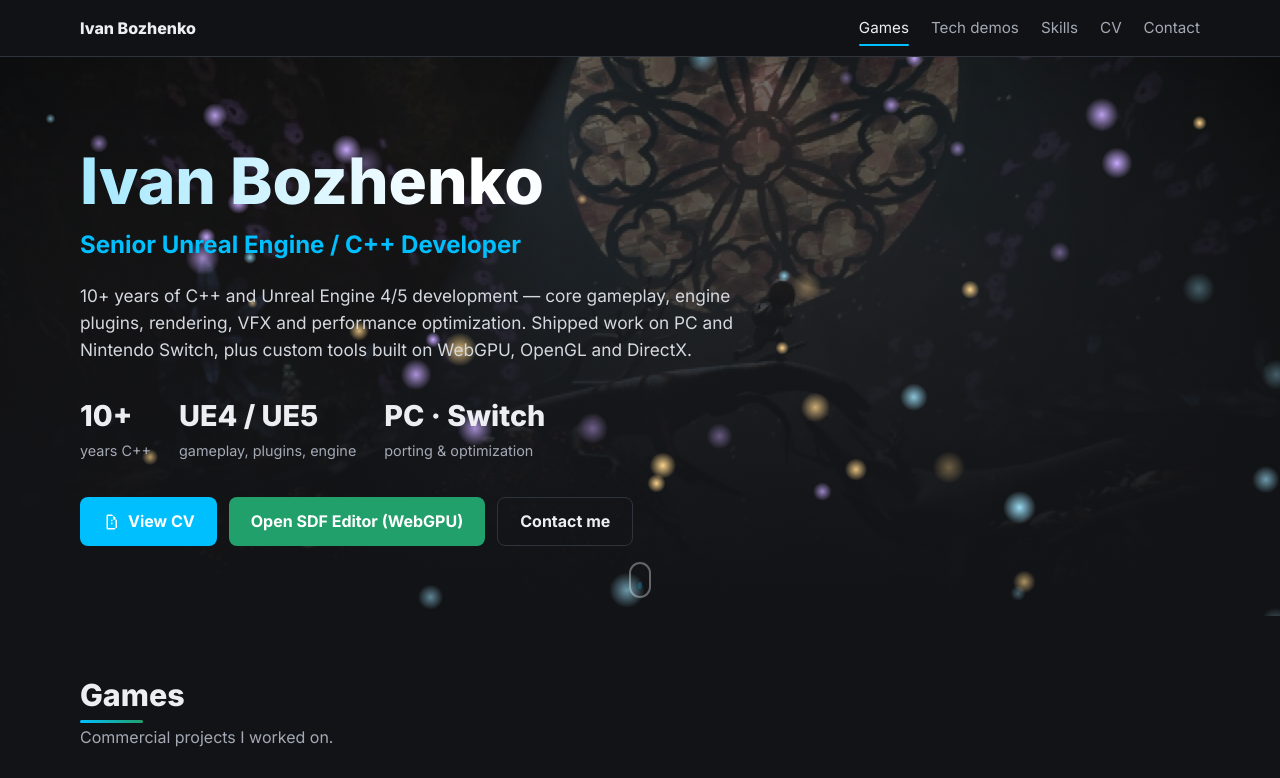
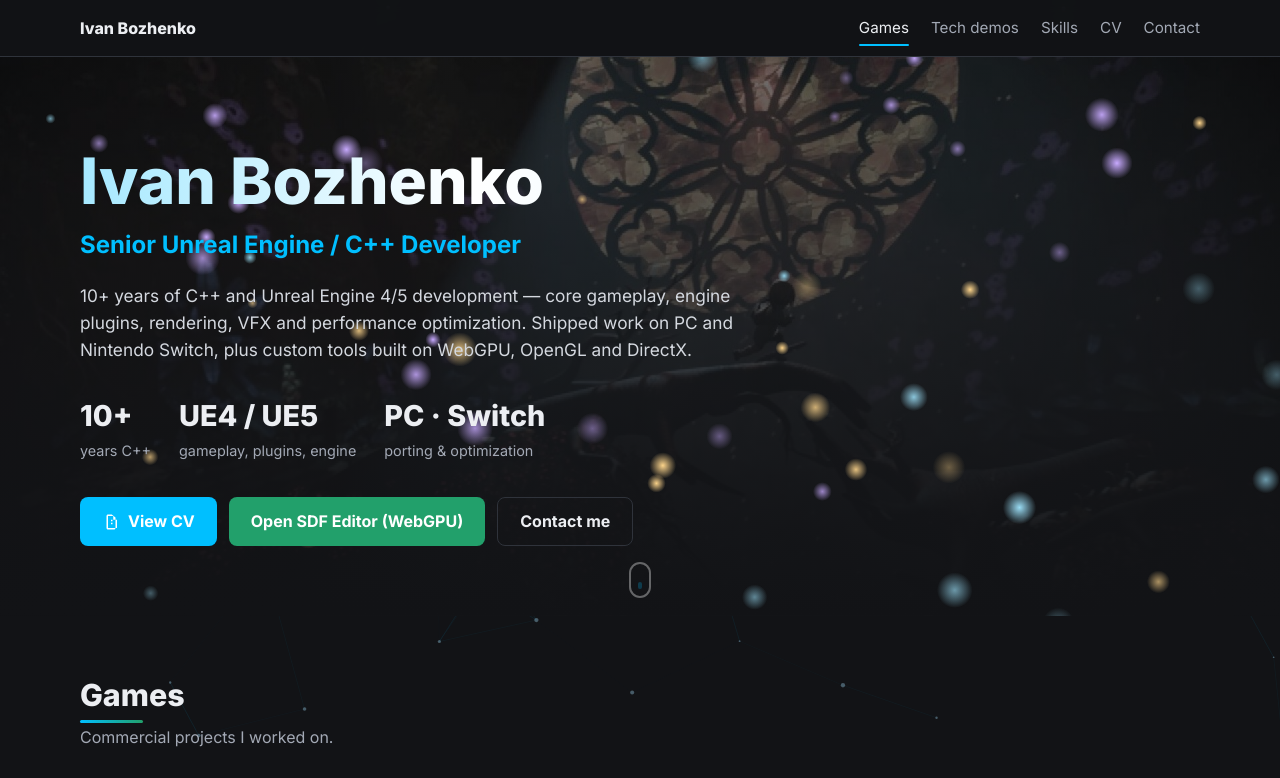
Before and after one commit to Katod/Katod.github.io, a plain HTML site: page index.html in a window 1280 px wide. Shown: the top 778 px of the page. Drawn offline with Linux system fonts and the light colour scheme.

Commit message:
Add interactive particle network background with cursor glow

```diff
--- a/index.html
+++ b/index.html
@@ -470,7 +470,39 @@
 
         .lightbox.open img { transform: none; }
 
+        /* ---------- Global interactive background ---------- */
+        #bg-net {
+            position: fixed;
+            inset: 0;
+            width: 100vw;
+            height: 100vh;
+            z-index: 0;
+            pointer-events: none;
+        }
+
+        #cursor-glow {
+            position: fixed;
+            left: 0;
+            top: 0;
+            width: 700px;
+            height: 700px;
+            margin: -350px 0 0 -350px;
+            border-radius: 50%;
+            z-index: 0;
+            pointer-events: none;
+            background: radial-gradient(circle, rgba(0, 191, 255, 0.10) 0%, rgba(120, 90, 255, 0.05) 35%, transparent 65%);
+            opacity: 0;
+            transition: opacity 0.6s;
+            will-change: transform;
+        }
+
+        body.has-cursor #cursor-glow { opacity: 1; }
+
+        .hero, main, footer { position: relative; z-index: 1; }
+
         @media (prefers-reduced-motion: reduce) {
+            #bg-net, #cursor-glow { display: none; }
+
             *, *::before, *::after { animation: none !important; transition: none !important; }
             .reveal, .hero h1, .hero .role, .hero .summary, .hero .stats, .hero .btns { opacity: 1; transform: none; }
             #fireflies { display: none; }
@@ -487,6 +519,8 @@
 </head>
 
 <body>
+    <canvas id="bg-net"></canvas>
+    <div id="cursor-glow"></div>
     <nav>
         <div class="wrap">
             <a class="brand" href="#">Ivan Bozhenko</a>
@@ -822,6 +856,112 @@
             window.addEventListener('resize', resize);
             resize();
         })();
+
+        /* ---------- Global background: particle network + cursor glow ---------- */
+        (() => {
+            if (reduceMotion) return;
+            const canvas = document.getElementById('bg-net');
+            const ctx = canvas.getContext('2d');
+            const glow = document.getElementById('cursor-glow');
+            let w, h, pts = [];
+            const mouse = { x: -9999, y: -9999, gx: 0, gy: 0, tx: 0, ty: 0 };
+            const LINK = 130, MOUSE_R = 190;
+
+            const resize = () => {
+                const dpr = Math.min(window.devicePixelRatio || 1, 2);
+                w = window.innerWidth; h = window.innerHeight;
+                canvas.width = w * dpr; canvas.height = h * dpr;
+                ctx.setTransform(dpr, 0, 0, dpr, 0, 0);
+                const count = Math.round(Math.min(110, (w * h) / 16000));
+                pts = Array.from({ length: count }, () => ({
+                    x: Math.random() * w,
+                    y: Math.random() * h,
+                    vx: (Math.random() - 0.5) * 0.3,
+                    vy: (Math.random() - 0.5) * 0.3,
+                    r: 0.8 + Math.random() * 1.4
+                }));
+            };
+
+            if (finePointer) {
+                window.addEventListener('pointermove', e => {
+                    mouse.x = e.clientX; mouse.y = e.clientY;
+                    mouse.tx = e.clientX; mouse.ty = e.clientY;
+                    document.body.classList.add('has-cursor');
+                }, { passive: true });
+                document.addEventListener('pointerleave', () => {
+                    mouse.x = mouse.y = -9999;
+                    document.body.classList.remove('has-cursor');
+                });
+            }
+
+            let lastScroll = window.scrollY;
+            window.addEventListener('scroll', () => {
+                const d = window.scrollY - lastScroll;
+                lastScroll = window.scrollY;
+                for (const p of pts) p.vy -= d * 0.002 * (0.5 + p.r * 0.3);
+            }, { passive: true });
+
+            let hidden = false;
+            document.addEventListener('visibilitychange', () => {
+                hidden = document.hidden;
+                if (!hidden) requestAnimationFrame(tick);
+            });
+
+            function tick() {
+                if (hidden) return;
+                ctx.clearRect(0, 0, w, h);
+
+                for (const p of pts) {
+                    const dx = mouse.x - p.x, dy = mouse.y - p.y;
+                    const d2 = dx * dx + dy * dy;
+                    if (d2 < MOUSE_R * MOUSE_R && d2 > 400) {
+                        const d = Math.sqrt(d2);
+                        p.vx += (dx / d) * 0.012; p.vy += (dy / d) * 0.012;
+                    }
+                    p.vx *= 0.99; p.vy *= 0.99;
+                    const sp = Math.hypot(p.vx, p.vy);
+                    if (sp < 0.08) { p.vx += (Math.random() - 0.5) * 0.04; p.vy += (Math.random() - 0.5) * 0.04; }
+                    p.x += p.vx; p.y += p.vy;
+                    if (p.x < -20) p.x = w + 20; else if (p.x > w + 20) p.x = -20;
+                    if (p.y < -20) p.y = h + 20; else if (p.y > h + 20) p.y = -20;
+                }
+
+                ctx.lineWidth = 1;
+                for (let i = 0; i < pts.length; i++) {
+                    const a = pts[i];
+                    for (let j = i + 1; j < pts.length; j++) {
+                        const b = pts[j];
+                        const dx = a.x - b.x, dy = a.y - b.y;
+                        const d2 = dx * dx + dy * dy;
+                        if (d2 < LINK * LINK) {
+                            const t = 1 - Math.sqrt(d2) / LINK;
+                            ctx.strokeStyle = `rgba(0,191,255,${t * 0.16})`;
+                            ctx.beginPath(); ctx.moveTo(a.x, a.y); ctx.lineTo(b.x, b.y); ctx.stroke();
+                        }
+                    }
+                    const mdx = a.x - mouse.x, mdy = a.y - mouse.y;
+                    const md = Math.sqrt(mdx * mdx + mdy * mdy);
+                    if (md < MOUSE_R) {
+                        const t = 1 - md / MOUSE_R;
+                        ctx.strokeStyle = `rgba(160,220,255,${t * 0.4})`;
+                        ctx.beginPath(); ctx.moveTo(a.x, a.y); ctx.lineTo(mouse.x, mouse.y); ctx.stroke();
+                    }
+                    const near = md < MOUSE_R ? 1 - md / MOUSE_R : 0;
+                    ctx.fillStyle = `rgba(170,225,255,${0.35 + near * 0.6})`;
+                    ctx.beginPath(); ctx.arc(a.x, a.y, a.r + near * 1.5, 0, Math.PI * 2); ctx.fill();
+                }
+
+                mouse.gx += (mouse.tx - mouse.gx) * 0.08;
+                mouse.gy += (mouse.ty - mouse.gy) * 0.08;
+                glow.style.transform = `translate(${mouse.gx}px, ${mouse.gy}px)`;
+
+                requestAnimationFrame(tick);
+            }
+
+            window.addEventListener('resize', resize);
+            resize();
+            requestAnimationFrame(tick);
+        })();
     </script>
 </body>
 
```
